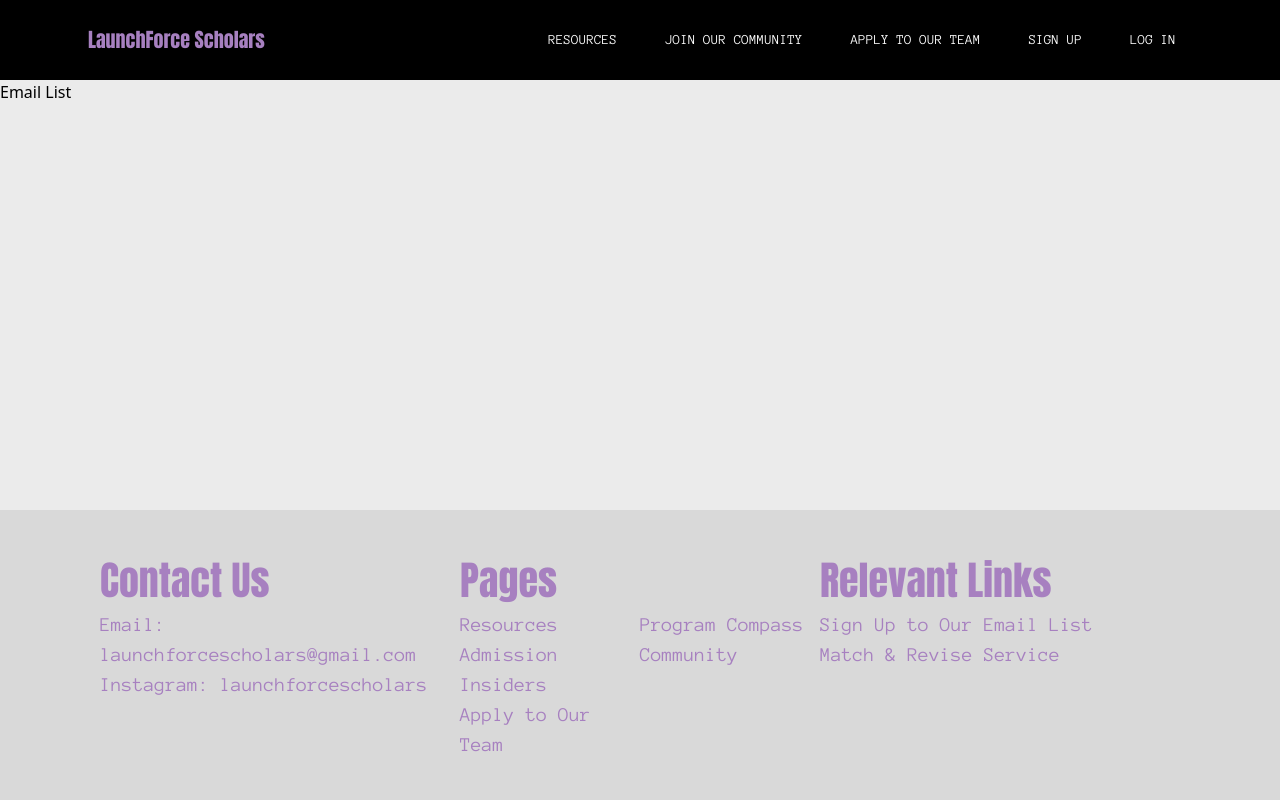
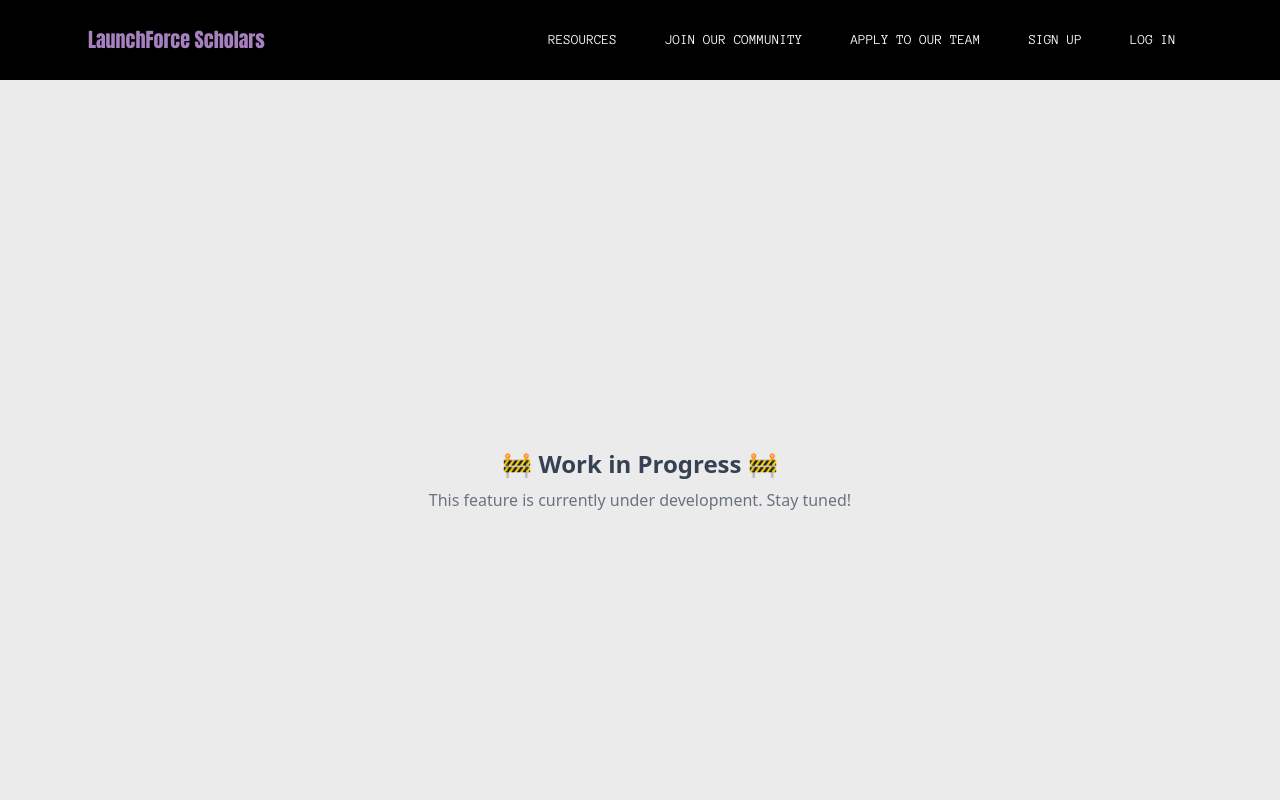
Before and after one commit to danvluewubley/LaunchForce-Scholars, a React (Vite) app: page /email-list in a window 1280 px wide. Shown: the top 800 px of the page. Built offline with nearby package versions, Linux system fonts and the light colour scheme; no server answers.

Commit message:
added wip screen and added alerts

```diff
--- a/src/components/Role.jsx
+++ b/src/components/Role.jsx
@@ -1,6 +1,6 @@
 import React from "react";
 
-export const Role = ({ title, description, hours, experience, buttonText }) => {
+export const Role = ({ title, description, hours, experience, buttonText, link }) => {
   return (
     <div className="mx-[49px]">
       <h2 className="font-antonio font-bold text-[30px] md:text-[36px] lg:text-[40px] py-4">
@@ -14,7 +14,17 @@ export const Role = ({ title, description, hours, experience, buttonText }) => {
         <br />
         <span className="font-bold">EXPERIENCE REQUIRED:</span> {experience}
       </p>
-      <button className="bg-purple font-anton text-4xl px-[69px] py-[19px] mb-10 cursor-pointer">
+      <button
+        className="bg-purple font-anton text-4xl px-[69px] py-[19px] mb-10 cursor-pointer"
+        onClick={() => {
+          if (!link) {
+            // Assuming 'link' is the variable holding the URL or link
+            alert("The form is not up yet!");
+          } else {
+            window.location.href = link; // This will redirect to the provided link
+          }
+        }}
+      >
         {buttonText}
       </button>
     </div>
--- a/src/pages/Admission.jsx
+++ b/src/pages/Admission.jsx
@@ -6,8 +6,13 @@ export const Admission = () => {
   });
 
   return (
-    <div>
-      <p>Admission</p>
+    <div className="flex flex-col items-center justify-center h-screen">
+      <p className="text-2xl font-semibold text-gray-700">
+        🚧 Work in Progress 🚧
+      </p>
+      <p className="text-gray-500 mt-2">
+        This feature is currently under development. Stay tuned!
+      </p>
     </div>
   );
 };
--- a/src/pages/EmailList.jsx
+++ b/src/pages/EmailList.jsx
@@ -1,13 +1,18 @@
-import React, { useEffect } from 'react'
+import React, { useEffect } from "react";
 
 export const EmailList = () => {
-  useEffect(()=>{
-    document.title = "Email List"
-  })
+  useEffect(() => {
+    document.title = "Email List";
+  }, []);
 
   return (
-    <div>
-      <p>Email List</p>
+    <div className="flex flex-col items-center justify-center h-screen">
+      <p className="text-2xl font-semibold text-gray-700">
+        🚧 Work in Progress 🚧
+      </p>
+      <p className="text-gray-500 mt-2">
+        This feature is currently under development. Stay tuned!
+      </p>
     </div>
   );
-}
+};
--- a/src/pages/Match.jsx
+++ b/src/pages/Match.jsx
@@ -6,8 +6,13 @@ export const Match = () => {
   });
 
   return (
-    <div>
-      <p>Match</p>
+    <div className="flex flex-col items-center justify-center h-screen">
+      <p className="text-2xl font-semibold text-gray-700">
+        🚧 Work in Progress 🚧
+      </p>
+      <p className="text-gray-500 mt-2">
+        This feature is currently under development. Stay tuned!
+      </p>
     </div>
   );
 };
```
